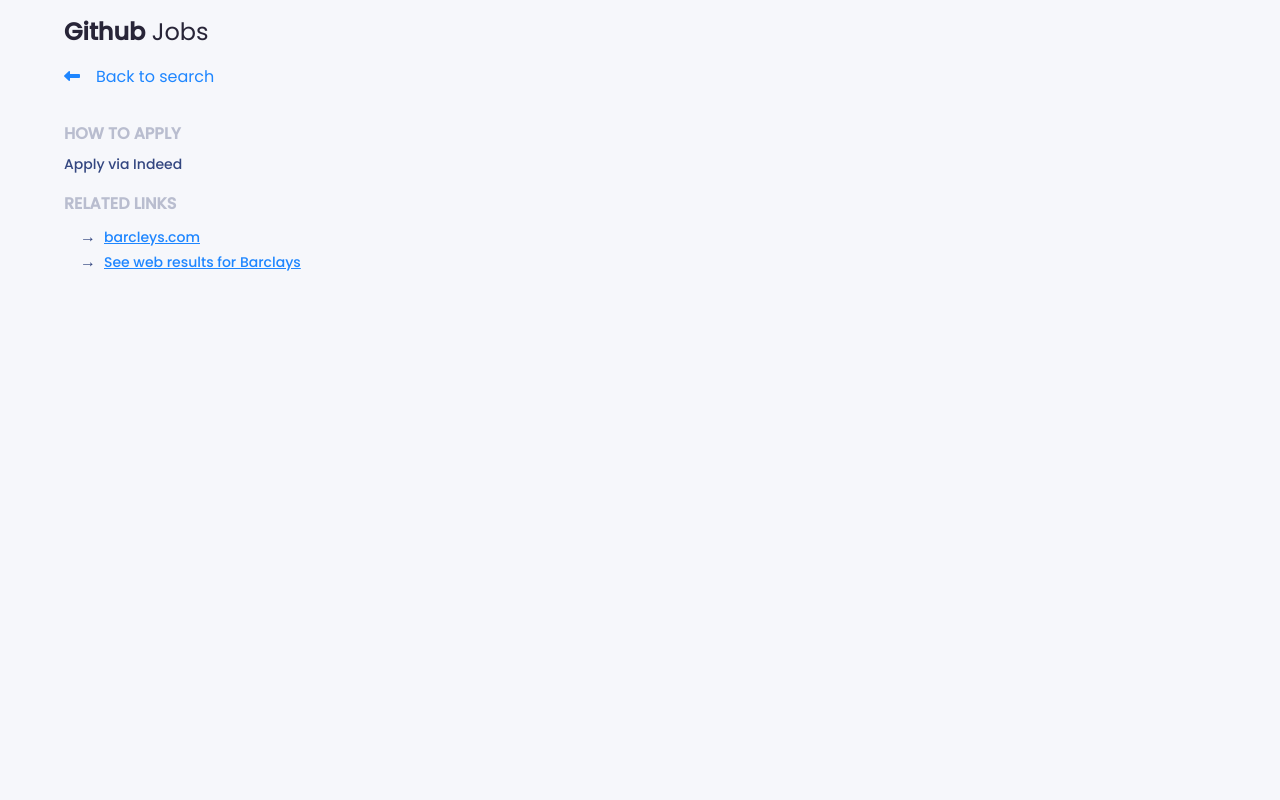
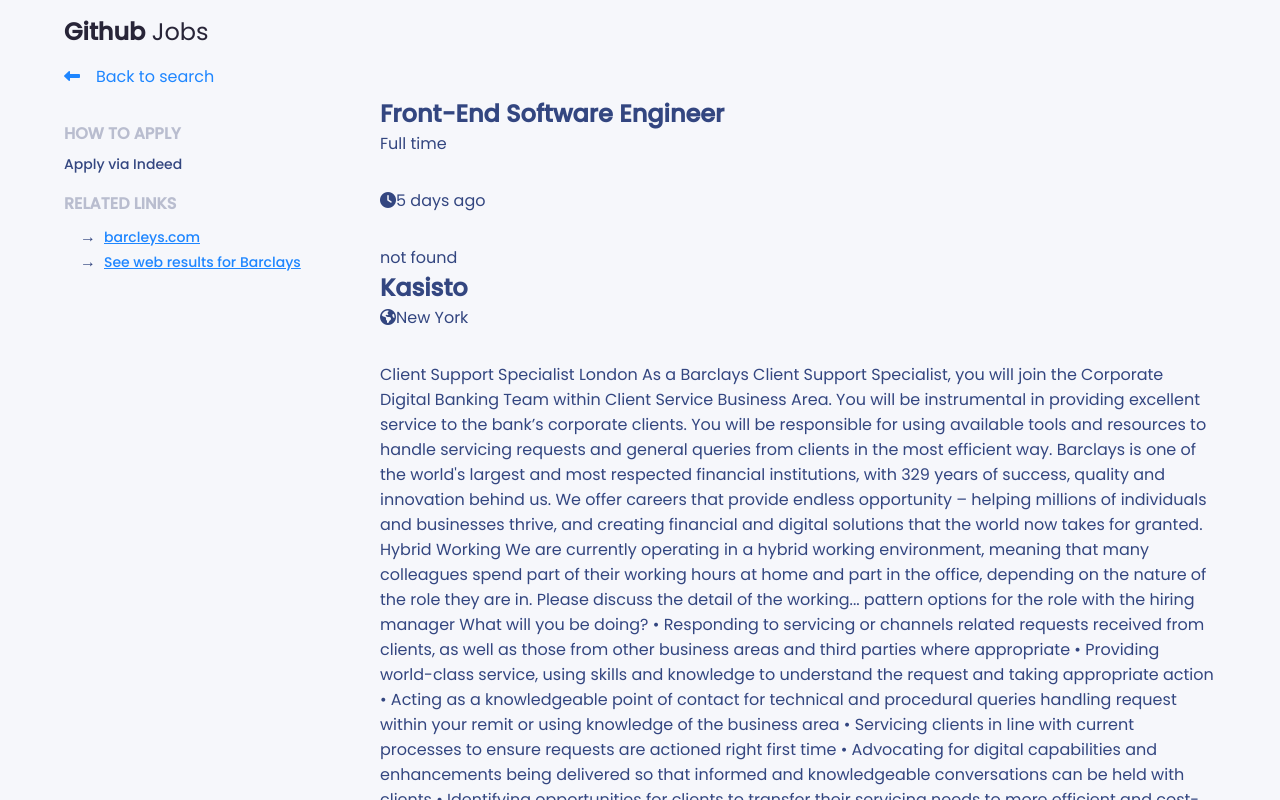
Before and after one commit to tices0/React-Projects, a React (Create React App) app in the folder github-jobs/: page / in a window 1280 px wide. Both pictures are taken after a click on the item 846 px from the left and 285 px from the top of the page. Shown: the top 800 px of the page. Built offline with nearby package versions, Linux system fonts and the light colour scheme.

Commit message:
bare info for main job view added

```diff
--- a/github-jobs/src/components/JobView.js
+++ b/github-jobs/src/components/JobView.js
@@ -24,7 +24,80 @@
 					</li>
 				</ul>
 			</div>
-			<main></main>
+			<main>
+				<div className="top">
+					<h1>Front-End Software Engineer</h1>
+					<button>Full time</button>
+				</div>
+				<div className="time">
+					<i className="fa-solid fa-clock"></i>5 days ago
+				</div>
+				<div className="company-info">
+					<div className="img-container">
+						<p>not found</p>
+					</div>
+					<div className="info">
+						<h2>Kasisto</h2>
+						<div className="location">
+							<i className="fa-solid fa-globe-americas"></i>
+							New York
+						</div>
+					</div>
+				</div>
+				<p className="description">
+					Client Support Specialist London As a Barclays Client
+					Support Specialist, you will join the Corporate Digital
+					Banking Team within Client Service Business Area. You will
+					be instrumental in providing excellent service to the bank’s
+					corporate clients. You will be responsible for using
+					available tools and resources to handle servicing requests
+					and general queries from clients in the most efficient way.
+					Barclays is one of the world's largest and most respected
+					financial institutions, with 329 years of success, quality
+					and innovation behind us. We offer careers that provide
+					endless opportunity – helping millions of individuals and
+					businesses thrive, and creating financial and digital
+					solutions that the world now takes for granted. Hybrid
+					Working We are currently operating in a hybrid working
+					environment, meaning that many colleagues spend part of
+					their working hours at home and part in the office,
+					depending on the nature of the role they are in. Please
+					discuss the detail of the working... pattern options for the
+					role with the hiring manager What will you be doing? •
+					Responding to servicing or channels related requests
+					received from clients, as well as those from other business
+					areas and third parties where appropriate • Providing
+					world-class service, using skills and knowledge to
+					understand the request and taking appropriate action •
+					Acting as a knowledgeable point of contact for technical and
+					procedural queries handling request within your remit or
+					using knowledge of the business area • Servicing clients in
+					line with current processes to ensure requests are actioned
+					right first time • Advocating for digital capabilities and
+					enhancements being delivered so that informed and
+					knowledgeable conversations can be held with clients •
+					Identifying opportunities for clients to transfer their
+					servicing needs to more efficient and cost-effective
+					self-serve channels • Working closely with the rest of the
+					team providing mutual support by training, coaching and
+					sharing of knowledge and best practices • Supporting and
+					testing products or version enhancements What we’re looking
+					for: • Exposure to Client Channels e.g. Barclays.Net,
+					iPortal, Bacs • Experience in systems such as Siebel, AFTS,
+					QMS, etc • Confident with Computer literacy • Proactive
+					focus towards request resolution efficiency, quickly and
+					accurately Skills that will help you in the role: • Exposure
+					to customer service skills • Excellent communication skills
+					• Ability to adapt to change • Ability to drive
+					self-development Where will you be working? In the heart of
+					Canary Wharf, our headquarters at Churchill Place boasts
+					onsite amenities such as; a gym, staff restaurant and deli
+					bar, and is easily accessible by tube and bus links. With a
+					population of around 5000 staff the atmosphere is second to
+					none with a real buzz being created around the offices
+					within.
+				</p>
+			</main>
 		</section>
 	);
 }
--- a/github-jobs/src/styles/style.css
+++ b/github-jobs/src/styles/style.css
@@ -442,4 +442,12 @@
 }
 section.job-view .sidebar li a {
   padding-left: 0.5rem;
+}
+section.job-view main {
+  display: flex;
+  justify-content: center;
+  align-items: center;
+  flex-direction: column;
+  align-items: flex-start;
+  justify-content: flex-start;
 }/*# sourceMappingURL=style.css.map */
--- a/github-jobs/src/styles/style.scss
+++ b/github-jobs/src/styles/style.scss
@@ -519,6 +519,12 @@
 			}
 		}
 	}
+
+	main {
+		@include flexCenter(column);
+		align-items: flex-start;
+        justify-content: flex-start;
+	}
 }
 
 // ===============
```
Also changed, not shown: 1 other file (tests, documents, lock files or other folders).
